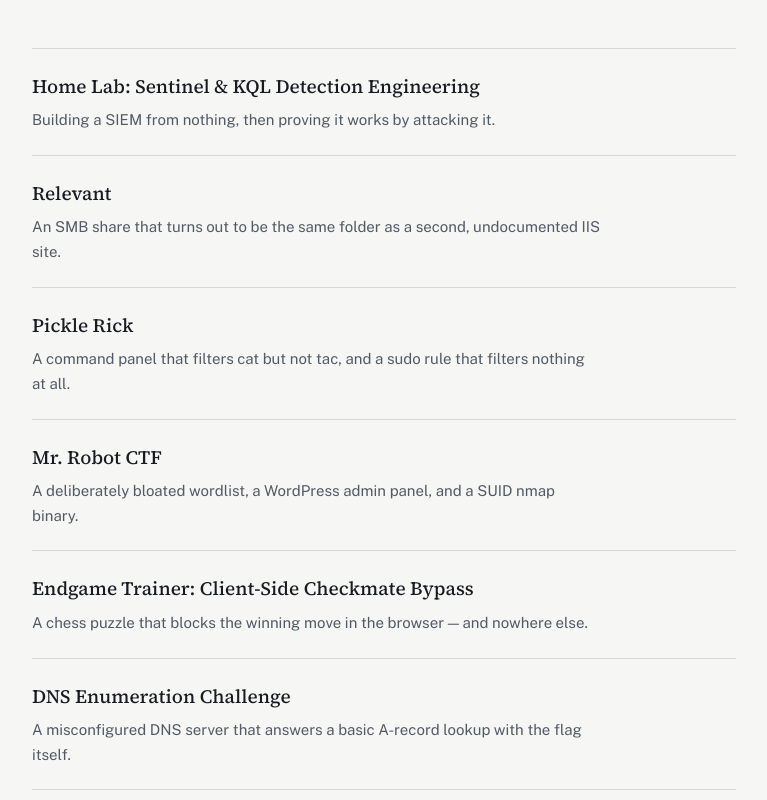
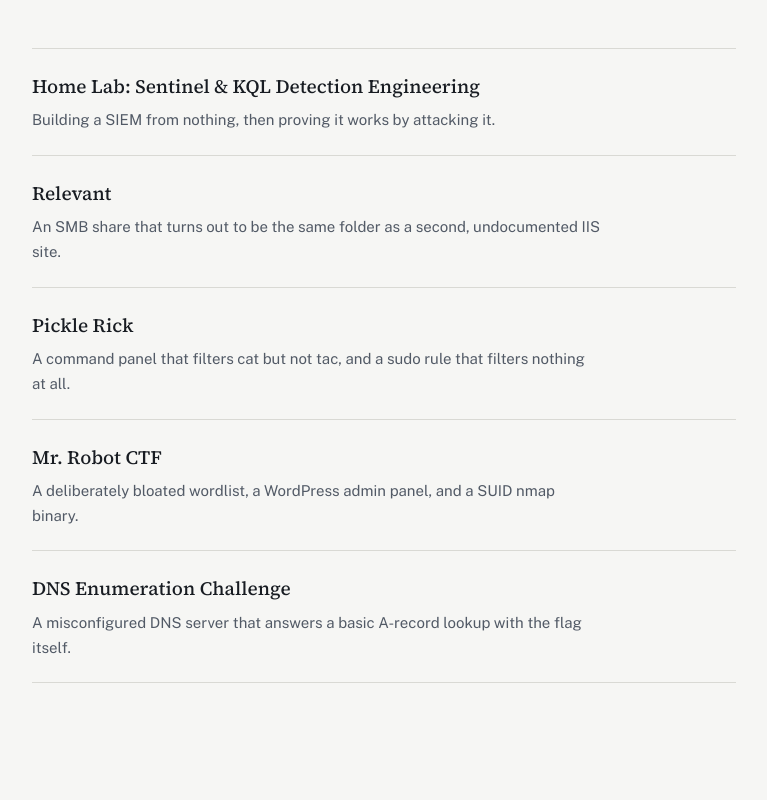
Before and after one commit to aggrulle/aggrulle_dev, a plain HTML site: page writeups/index.html in a window 1280 px wide. Shown: the part 320-1120 px from the top of the page, without its empty margins (256-1023 px from the left). After the commit the page ends 1067 px from the top, so only its background shows below. Drawn offline with nearby package versions, Linux system fonts and the light colour scheme.

Commit message:
Update index.html

```diff
--- a/writeups/index.html
+++ b/writeups/index.html
@@ -55,11 +55,6 @@
         <div class="work-desc">A deliberately bloated wordlist, a WordPress admin panel, and a SUID nmap binary.</div>
       </a>
 
-      <a class="work-row" href="endgame-trainer.html">
-        <div class="work-title">Endgame Trainer: Client-Side Checkmate Bypass</div>
-        <div class="work-desc">A chess puzzle that blocks the winning move in the browser — and nowhere else.</div>
-      </a>
-
       <a class="work-row" href="dns-enumeration.html">
         <div class="work-title">DNS Enumeration Challenge</div>
         <div class="work-desc">A misconfigured DNS server that answers a basic A-record lookup with the flag itself.</div>
```
